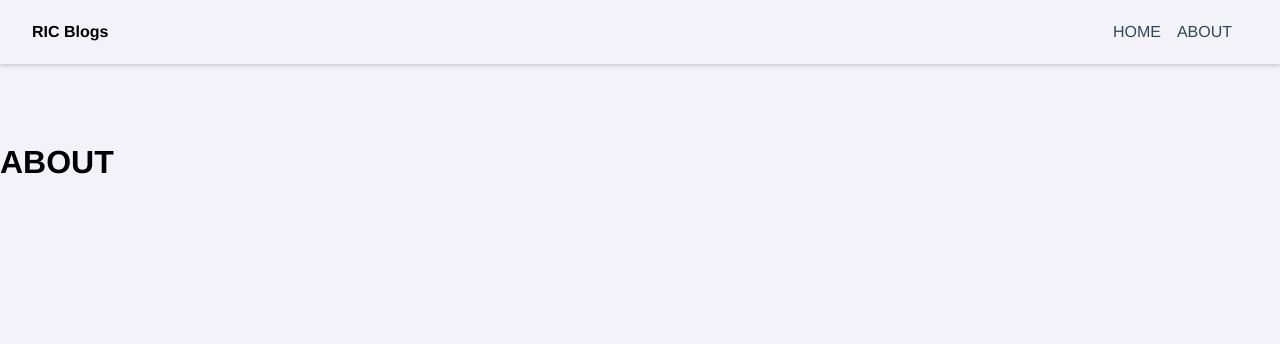
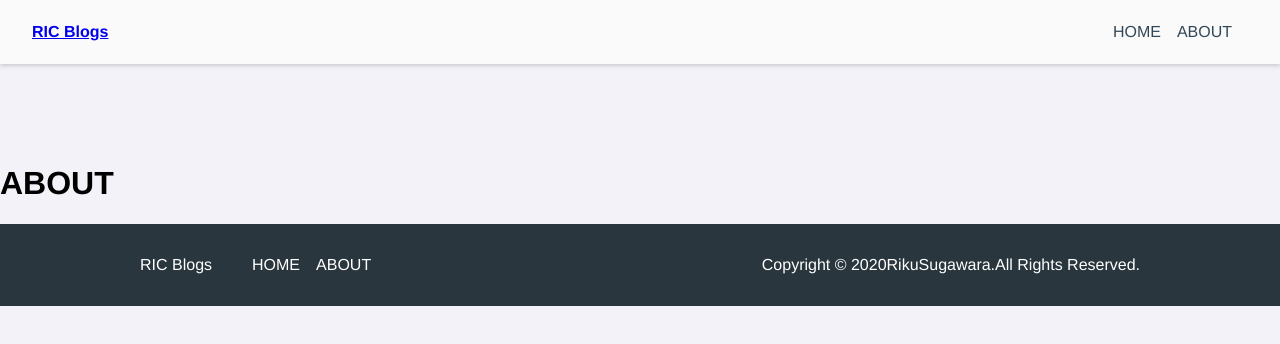
Before and after one commit to reeq20/next-ts-microcms, a Next.js app: page /about in a window 1280 px wide. Shown: the top 344 px of the page. Built offline with nearby package versions, Linux system fonts and the light colour scheme.

Commit message:
fix: Article JSON LD , Style , GlobalSetting

```diff
--- a/next.config.js
+++ b/next.config.js
@@ -12,6 +12,7 @@ const nextConfig = {
     SECRET_KEY: process.env.SECRET_KEY,
     END_POINT: process.env.END_POINT,
     BASE_PATH: process.env.BASE_PATH,
+    BASE_TITLE: 'RIC BLOGS',
   }
 };
 
--- /dev/null
+++ b/src/components/layouts/Footer.tsx
@@ -0,0 +1,81 @@
+import { NextComponentType } from "next";
+import React from "react";
+import Link from "next/link";
+import styled from "styled-components";
+
+const Footer: NextComponentType = () => {
+  return (
+    <>
+      <FooterWrap>
+        <div className="Footer__inner">
+          <p className="title">
+            <Link href={"/"}>
+              <a>RIC Blogs</a>
+            </Link>
+          </p>
+          <nav className={`Navigation`}>
+            <ul className={`NavigationList`}>
+              <li>
+                <Link href={"/"}>
+                  <a>HOME</a>
+                </Link>
+              </li>
+              <li>
+                <Link href={"/about/"}>
+                  <a>ABOUT</a>
+                </Link>
+              </li>
+            </ul>
+          </nav>
+          <p className="copyright">
+            Copyright © 2020
+            <span
+              itemProp="publisher"
+              itemType="https://schema.org/Organization"
+            >
+              RikuSugawara.
+            </span>
+            All Rights Reserved.
+          </p>
+        </div>
+      </FooterWrap>
+    </>
+  );
+};
+
+const FooterWrap = styled.footer`
+  padding: 16px;
+  background: #29363d;
+  color: #fff;
+  .Footer__inner {
+    display: flex;
+    width: 100%;
+    max-width: 1000px;
+    margin: 0 auto;
+
+    a {
+      color: #fff;
+      text-decoration: none;
+      &:visited {
+        color: #fff;
+      }
+    }
+    .Navigation {
+      margin-left: 40px;
+
+      &List {
+        list-style: none;
+        display: flex;
+        padding: 0;
+        > li {
+          margin-right: 16px;
+        }
+      }
+    }
+    .copyright {
+      display: block;
+      margin-left: auto;
+    }
+  }
+`;
+export default Footer;
--- a/src/components/layouts/Header.tsx
+++ b/src/components/layouts/Header.tsx
@@ -7,7 +7,11 @@ const Header: NextComponentType = () => {
   return (
     <>
       <HeaderWrap className={`Header`}>
-        <h1 className="title">RIC Blogs</h1>
+        <h1 className="title">
+          <Link href={'/'}>
+            <a>RIC Blogs</a>
+          </Link>
+        </h1>
         <nav className={`Navigation`}>
           <ul className={`NavigationList`}>
             <li>
@@ -35,8 +39,9 @@ const HeaderWrap = styled.header`
   height: 64px;
   padding: 8px 32px;
   margin-bottom: 80px;
-  box-shadow: 0px 2px 4px rgba(50, 50, 50, 0.2);
+  box-shadow: 0 2px 4px rgba(50, 50, 50, 0.2);
   box-sizing: border-box;
+  background: #fafafa;
   overflow: hidden;
   .title {
     font-size: 16px;
--- a/src/interfaces/index.ts
+++ b/src/interfaces/index.ts
@@ -5,6 +5,6 @@ export interface Blogs {
   label: string;
   image: { url: string };
   description: string;
-  contents: string;
+  contents: any;
   date: Date;
 }
--- a/src/pages/_app.tsx
+++ b/src/pages/_app.tsx
@@ -3,12 +3,17 @@ import React from "react";
 import App from "next/app";
 import Header from "../components/layouts/Header";
 import { createGlobalStyle } from "styled-components";
+import Footer from "../components/layouts/Footer";
 
 const GlobalStyle = createGlobalStyle`
+html{
+height:100%;
+}
   body {
-    background: #f2f2f8;
+  min-height: 100%;
     margin: 0;
     padding: 0;
+    background: #f2f2f8;
     font-family: "Helvetica Neue",
     Arial,
     "Hiragino Kaku Gothic ProN",
@@ -18,6 +23,11 @@ const GlobalStyle = createGlobalStyle`
     *{
     box-sizing: border-box;
     }
+  }
+  .Layout{
+  display: flex;
+  flex-direction: column;
+
   }
 `;
 
@@ -43,10 +53,13 @@ export default class MyApp extends App {
     return (
       <>
         <GlobalStyle />
-        <Header />
-        <main>
-          <Component {...pageProps} />
-        </main>
+        <div className="Layout">
+          <Header />
+          <main>
+            <Component {...pageProps} />
+          </main>
+          <Footer />
+        </div>
       </>
     );
   }
--- a/src/pages/_document.tsx
+++ b/src/pages/_document.tsx
@@ -1,28 +1,28 @@
-import Document, {Html, Head, Main, NextScript} from 'next/document';
-import {ServerStyleSheet} from 'styled-components';
+import Document, { Html, Head, Main, NextScript } from "next/document";
+import { ServerStyleSheet } from "styled-components";
+import React from "react";
 
 type Props = {
   styleTags: any;
 };
 
 export default class MyDocument extends Document<Props> {
-    static getStaticProps({renderPage}) {
+  static getStaticProps({ renderPage }) {
     const sheet = new ServerStyleSheet();
 
     const page = renderPage(App => props =>
-            sheet.collectStyles(<App {...props} />),
+      sheet.collectStyles(<App {...props} />)
     );
 
     const styleTags = sheet.getStyleElement();
 
-        return {...page, styleTags};
+    return { ...page, styleTags };
   }
 
   render() {
     return (
       <Html lang="ja">
         <Head>
-                    <meta charSet="utf-8" />
           {this.props.styleTags}
         </Head>
         <body>
--- a/src/pages/index.tsx
+++ b/src/pages/index.tsx
@@ -1,12 +1,11 @@
-import Head from "next/head";
 import axios from "axios";
 import { NextPage, GetStaticProps } from "next";
 import Link from "next/link";
 import { Blogs } from "../interfaces";
 import React from "react";
 import styled from "styled-components";
-import IndexCard from "../components/ui/IndexCard";
 import Labels from "../components/ui/Labels";
+import Head from "next/head";
 
 interface Props {
   blogs: Blogs[];
@@ -15,7 +14,8 @@ interface Props {
 const Home: NextPage<Props> = ({ blogs }) => (
   <>
     <Head>
-      <title>blogs</title>
+      <title>HOME | {process.env.BASE_TITLE}</title>
+      <meta name="viewport" content="width=device-width,initial-scale=1" />
     </Head>
     <IndexList className="CardList">
       {blogs.map((blog, index) => (
```
Also changed, not shown: src/components/style/Article.tsx (+17 -3 lines), src/pages/[id].tsx (+36 -6 lines). Lines whose indentation alone changed are shown as unchanged.
